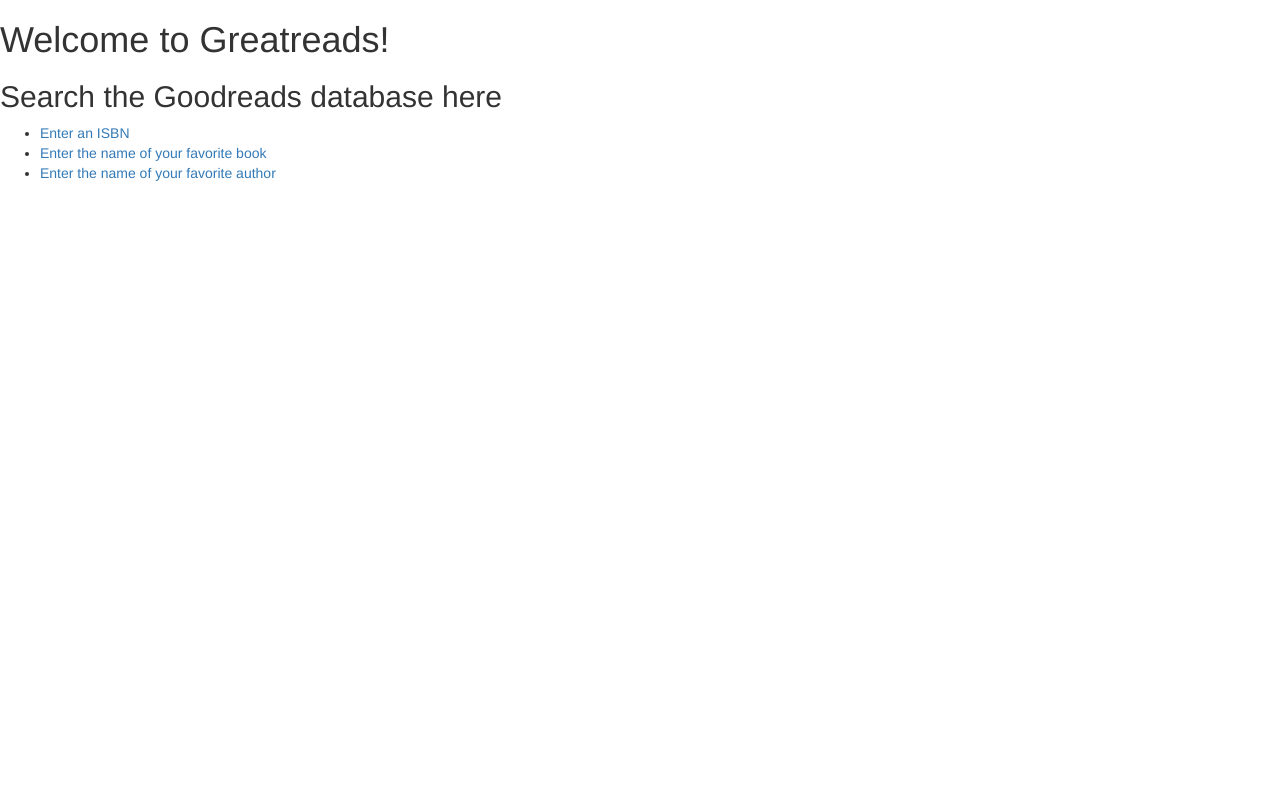
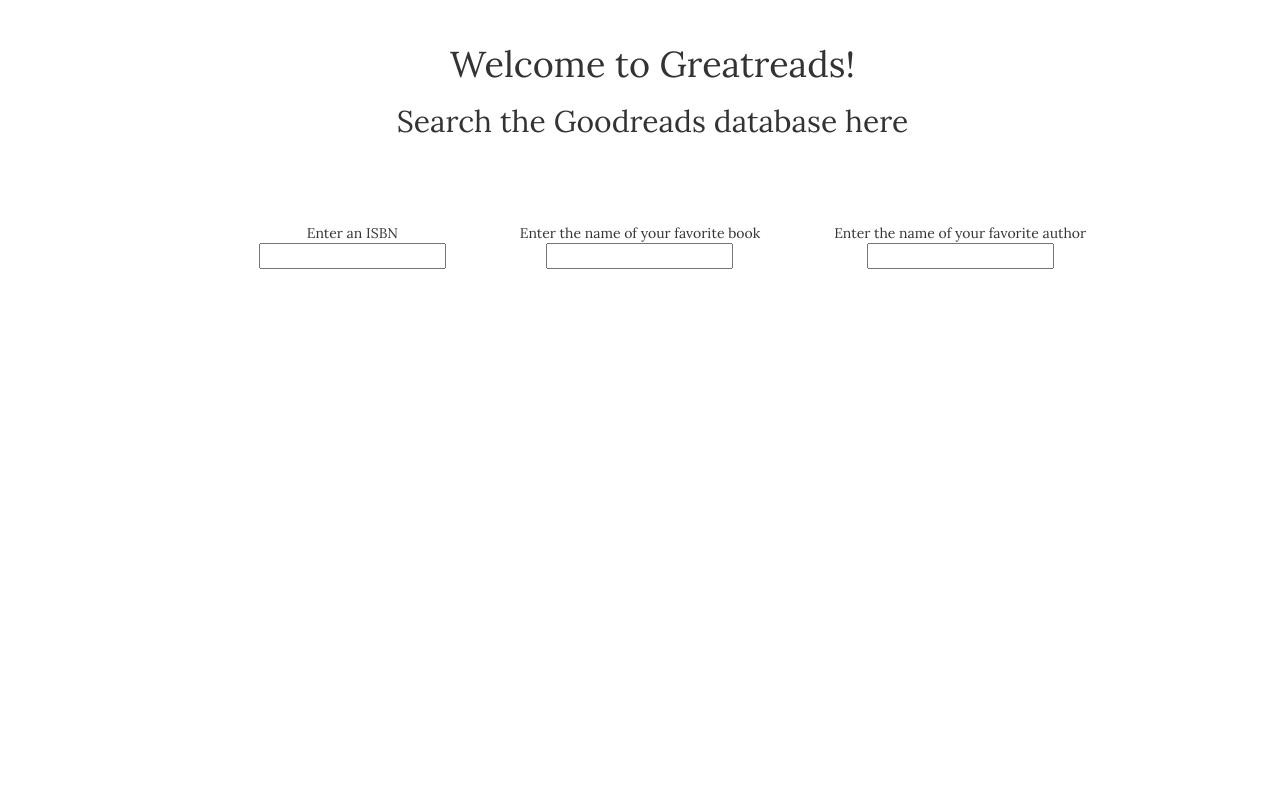
Before and after one commit to allengordon011/greatreads-api, a Django app: page /greatreads/ in a window 1280 px wide. Run offline with Django 3.2, Linux system fonts and the light colour scheme; data comes from the database, SQL or seed files in the repository; both versions use the stored data as it was after the commit; data that the repository does not hold is empty; some libraries are stand-ins or nearby versions.

Commit message:
styling added and modifying modules

```diff
--- /dev/null
+++ b/mysite/greatreads/static/greatreads/style.css
@@ -0,0 +1,25 @@
+* {
+    font-family: 'Lora', serif;
+    margin:auto;
+}
+
+body {
+  padding-left: 25px;
+  padding-top: 25px;
+  background-color: lightgrey;
+  text-align: center;
+}
+
+/*div.background {
+    background: url("images/background.jpg") no-repeat right bottom;
+    background-size: cover;
+    opacity: 0.3;
+}*/
+
+ul {
+    list-style: none;
+    display: flex;
+    flex-wrap: wrap;
+    padding-top: 75px;
+    width: 75%;
+}
--- a/mysite/greatreads/templates/greatreads/index.html
+++ b/mysite/greatreads/templates/greatreads/index.html
@@ -16,8 +16,18 @@
         {% if latest_search_list %}
             <ul>
             {% for search in latest_search_list %}
-                <li><a href="{% url 'greatreads:search' search.id %}">
-                    {{ search.search_text }}</a></li>
+                <li>{{ search.search_text }}
+                    <form action="{% url 'greatreads:results' search.id %}" method="post">
+                    {% csrf_token %}
+                    {% for input in search.input_set.all %}
+                        <input type="text" placeholder="enter text" name="input" id="input{{ forloop.counter }}" value="{{ input.id }}" />
+                        <br /><br />
+                    {% endfor %}
+                    <input type="text" />
+                    <!-- <button type="submit">Submit</button> -->
+                    </form>
+
+                </li>
             {% endfor %}
             </ul>
         {% else %}
--- a/mysite/greatreads/urls.py
+++ b/mysite/greatreads/urls.py
@@ -6,9 +6,9 @@ app_name = 'greatreads'
 
 urlpatterns = [
     url(r'^$', views.IndexView.as_view(), name='index'),
-    url(r'^(?P<pk>[0-9]+)/$', views.DetailView.as_view(), name='detail'),
+    url(r'^(?P<pk>[0-9]+)/$', views.DetailView.as_view(), name='search'),
     url(r'^(?P<pk>[0-9]+)/results/$', views.ResultsView.as_view(), name='results'),
-    url(r'^(?P<search_id>[0-9]+)/submit/$', views.submit, name='submit'),
+    url(r'^(?P<search_id>[0-9]+)/searchpage/$', views.searchpage, name='searchpage'),
 ]
 
 #'the hard way'
--- a/mysite/greatreads/views.py
+++ b/mysite/greatreads/views.py
@@ -25,13 +25,13 @@ class ResultsView(generic.DetailView):
     model = Search
     template_name = 'greatreads/results.html'
 
-def submit(request, search_id):
+def searchpage(request, search_id):
     search = get_object_or_404(Search, pk=search_id)
     try:
         selected_input = search.input_set.get(pk=request.POST['input'])
     except (KeyError, Input.DoesNotExist):
         # Redisplay the search voting form.
-        return render(request, 'greatreads/search.html', {
+        return render(request, 'greatreads/searchpage.html', {
             'search': search,
             'error_message': "You didn't submit anything.",
         })
```
Also changed, not shown: mysite/greatreads/static/style.css (deleted, +0 -11 lines), mysite/greatreads/templates/greatreads/results.html (+5 -2 lines), mysite/greatreads/templates/greatreads/search.html (deleted, +0 -13 lines), mysite/greatreads/templates/greatreads/searchpage.html (added, +16 -0 lines), mysite/db.sqlite3, mysite/greatreads/models.py (line endings or trailing spaces), 5 other files.
